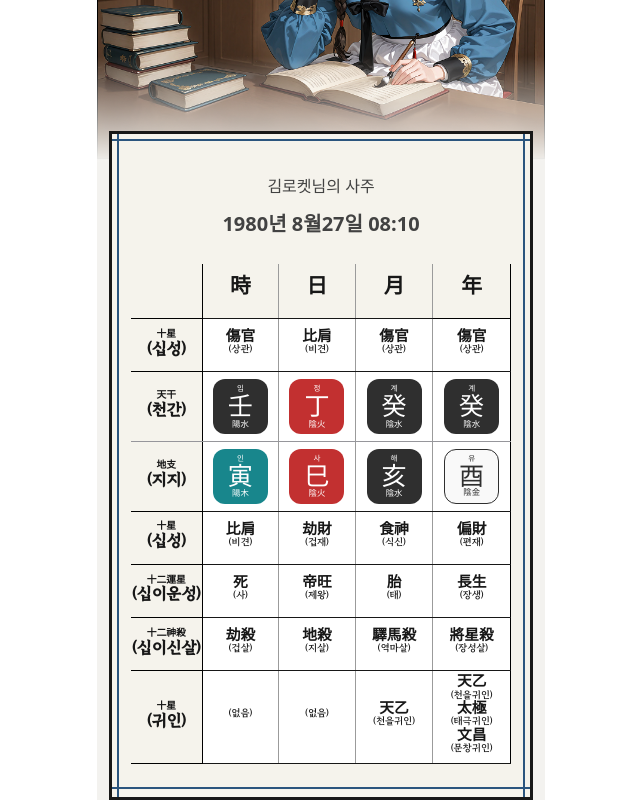
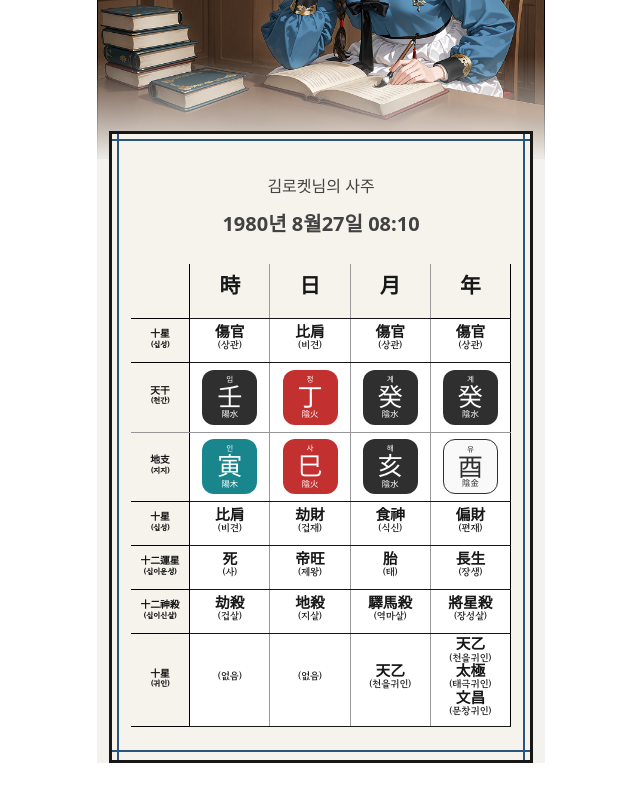
Before and after one commit to LeeHwiGyoung/rocketai, a Next.js app: page / in a window 1280 px wide. Shown: the part 1523-2323 px from the top of the page, without its empty margins (319-959 px from the left). After the commit the page ends 2286 px from the top, so only its background shows below. Built offline with nearby package versions, Linux system fonts and the light colour scheme.

Commit message:
💄 style : SajuText의 font-size를 유틸리티 클래스 제거로 변경

```diff
--- a/src/components/SajuText.tsx
+++ b/src/components/SajuText.tsx
@@ -9,7 +9,7 @@ export default function SajuText({size ,hanjaText , koreanText}:SajuTextProps) {
   const sizeVariable = {
     small : {
         hanja : 'text-[0.61rem] font-zen-antique whitespace-nowrap',
-        korean : 'text-saju-xs font-main whitespace-nowrap',
+        korean : 'text-[0.475rem] font-main whitespace-nowrap',
     },
     medium :  {
         hanja : 'text-[0.92rem] font-zen-antique whitespace-nowrap font-bold',
```
